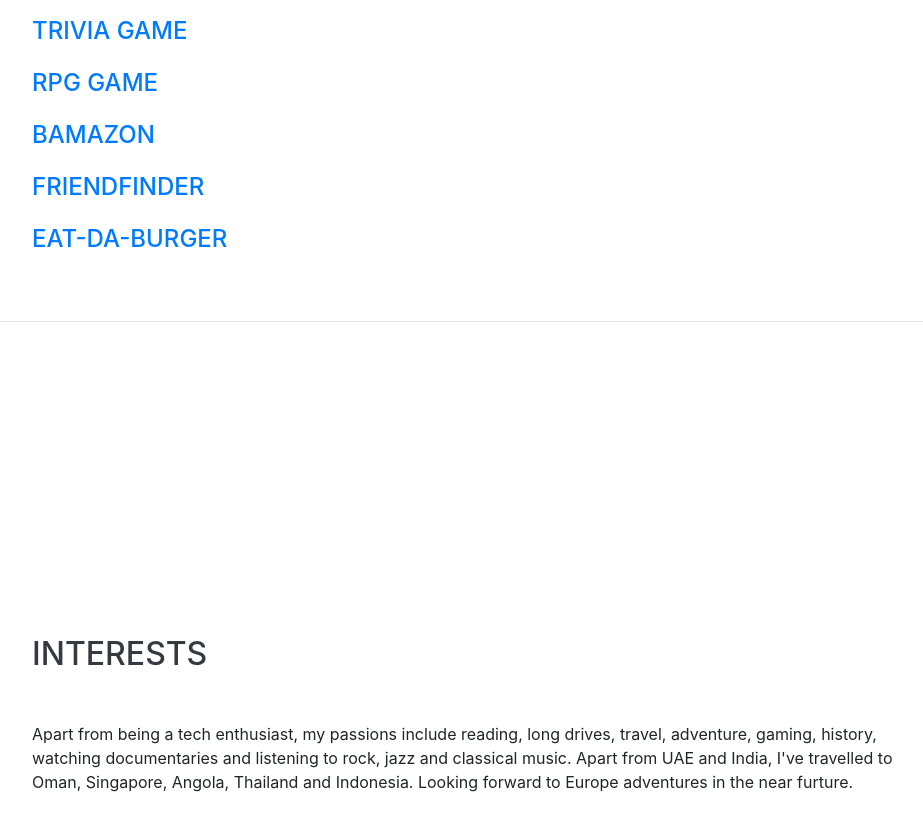
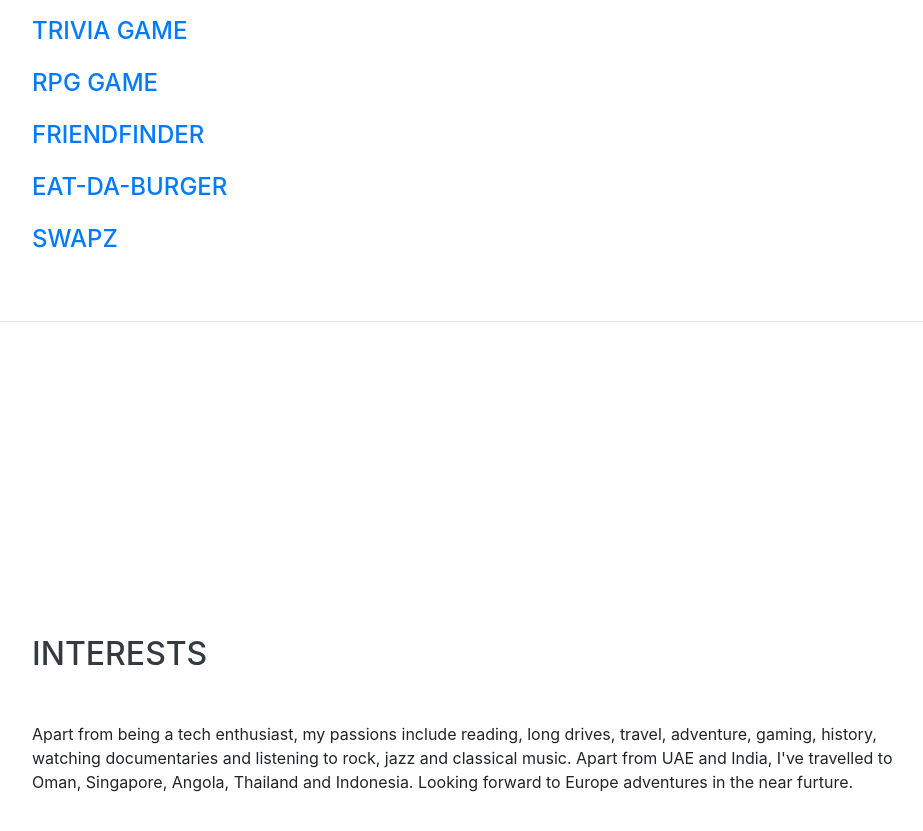
Before and after one commit to dolwinf/PORTFOLIO, a website with bundled scripts: page index.html in a window 1280 px wide. Shown: the part 2924-3755 px from the top of the page, without its empty margins (288-1211 px from the left). Built offline with nearby package versions, Linux system fonts and the light colour scheme; a web font is replaced by a local one.

Commit message:
Added Project Swapz

```diff
--- a/index.html
+++ b/index.html
@@ -224,9 +224,9 @@
         <div class="subheading mb-3"><a href="https://github.com/dolwinf/train-schedule-firebase">Train scheduler</a></div>
         <div class="subheading mb-3"><a href="https://github.com/dolwinf/TriviaGame">Trivia Game</a></div>
         <div class="subheading mb-3"><a href="https://github.com/dolwinf/RPG-game">RPG Game</a></div>
-        <div class="subheading mb-3"><a href="https://github.com/dolwinf/bamazon">Bamazon</a></div>
         <div class="subheading mb-3"><a href="https://github.com/dolwinf/friendFinder">FriendFinder</a></div>
         <div class="subheading mb-3"><a href="https://github.com/dolwinf/eat-da-burger">Eat-Da-Burger</a></div>
+        <div class="subheading mb-3"><a href="https://github.com/dolwinf/project-optimum">Swapz</a></div>
 
       </div>
 
```
